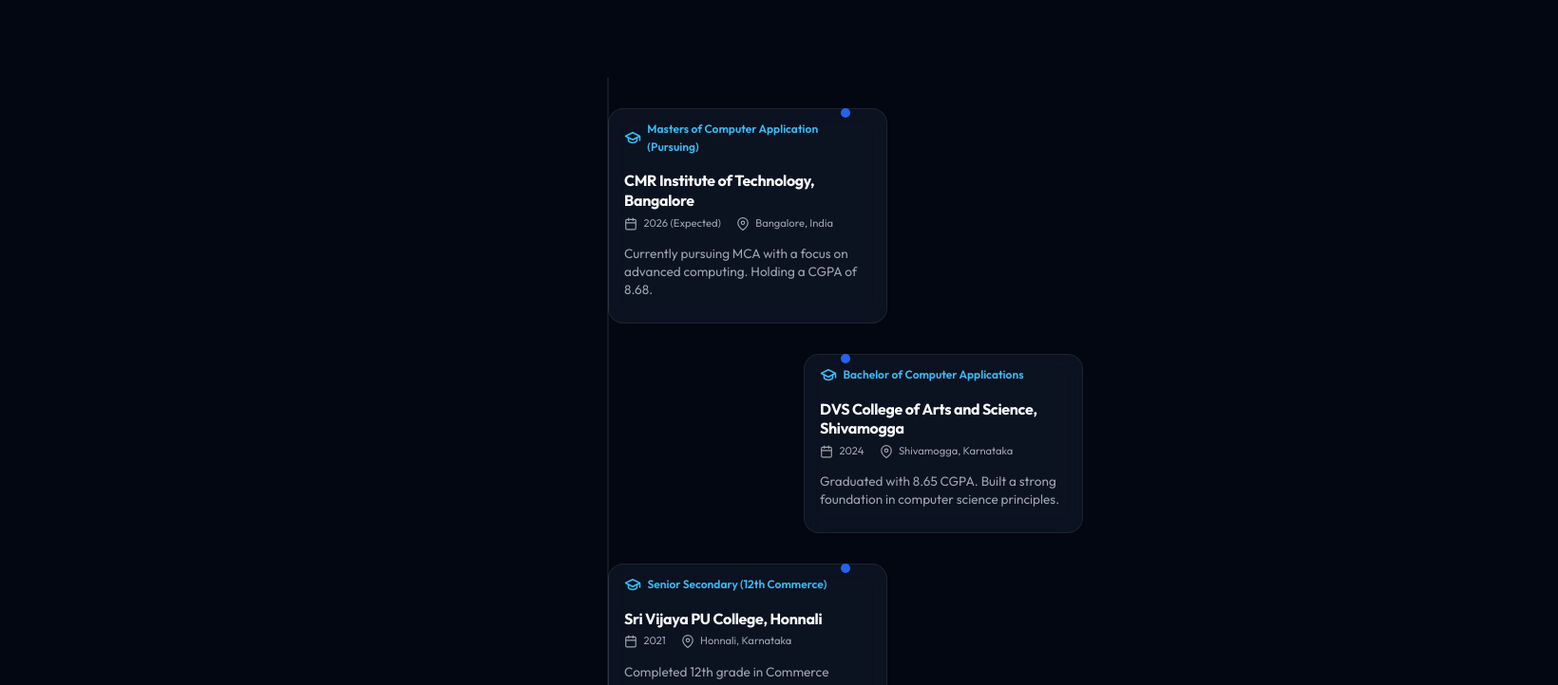
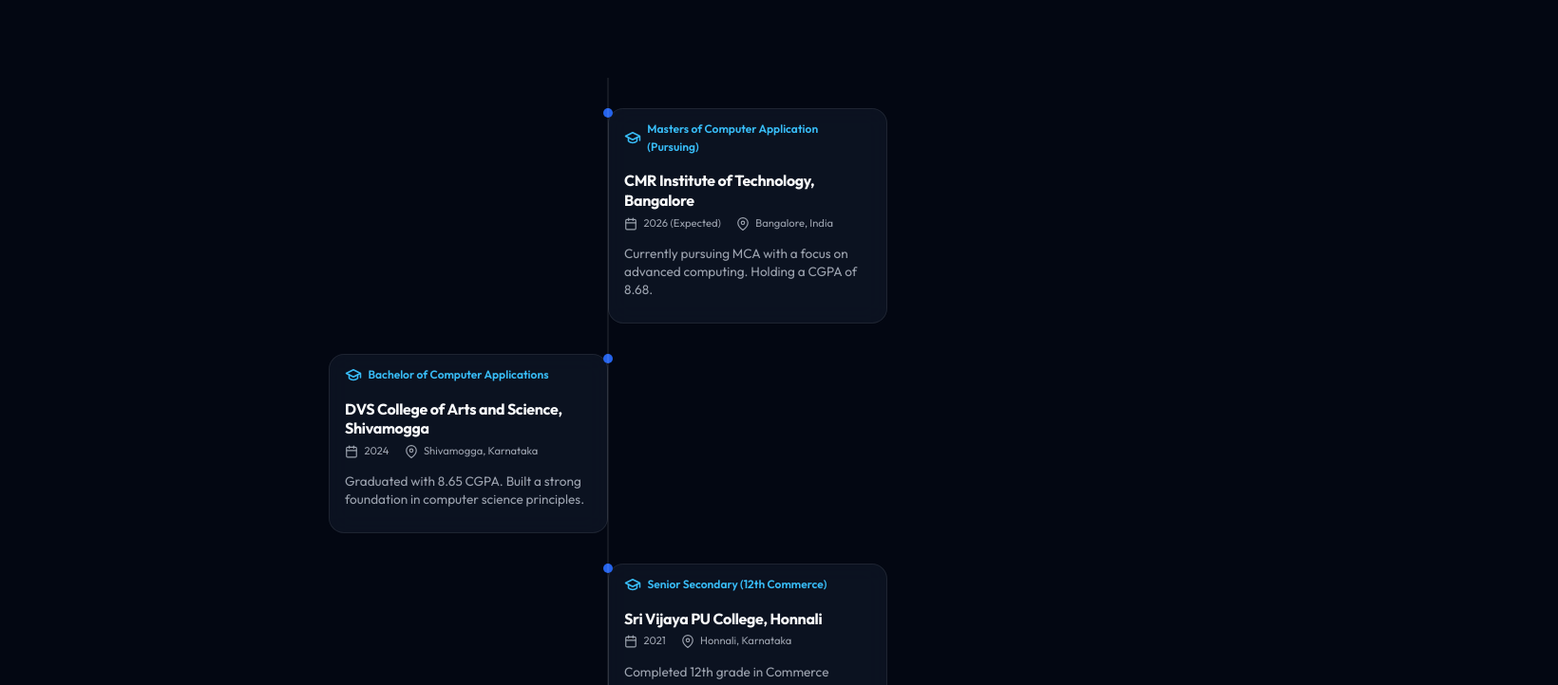
Before and after one commit to Abdul-Affan/portfolio, a React (Vite) app: page / in a window 1280 px wide. Shown: the part 2786-3508 px from the top of the page at 95% size, 1640 px wide, since content can reach past the window. Built offline with nearby package versions, Linux system fonts and the light colour scheme.

Commit message:
Refactor Education timeline to CSS Grid for guaranteed alignment

```diff
--- a/src/index.css
+++ b/src/index.css
@@ -535,15 +535,13 @@
   position: relative;
   width: 100%;
   margin-bottom: 2rem;
-  display: flex;
-  justify-content: flex-start;
-  padding-left: 50%;
+  display: grid;
+  grid-template-columns: 1fr 1fr;
+  align-items: flex-start;
 }
 
 .timeline-item:nth-child(even) {
-  justify-content: flex-end;
-  padding-left: 0;
-  padding-right: 50%;
+  /* Inherits grid-template-columns */
 }
 
 .timeline-dot {
@@ -560,16 +558,20 @@
 }
 
 .timeline-card {
+  grid-column: 2;
   width: 260px;
   padding: 0.7rem 1rem;
   text-align: left;
   position: relative;
   margin-left: 0;
+  z-index: 50;
 }
 
 .timeline-item:nth-child(even) .timeline-card {
+  grid-column: 1;
+  justify-self: end;
   text-align: left;
-  margin-left: auto;
+  margin-left: 0;
   margin-right: 0;
 }
 
```
